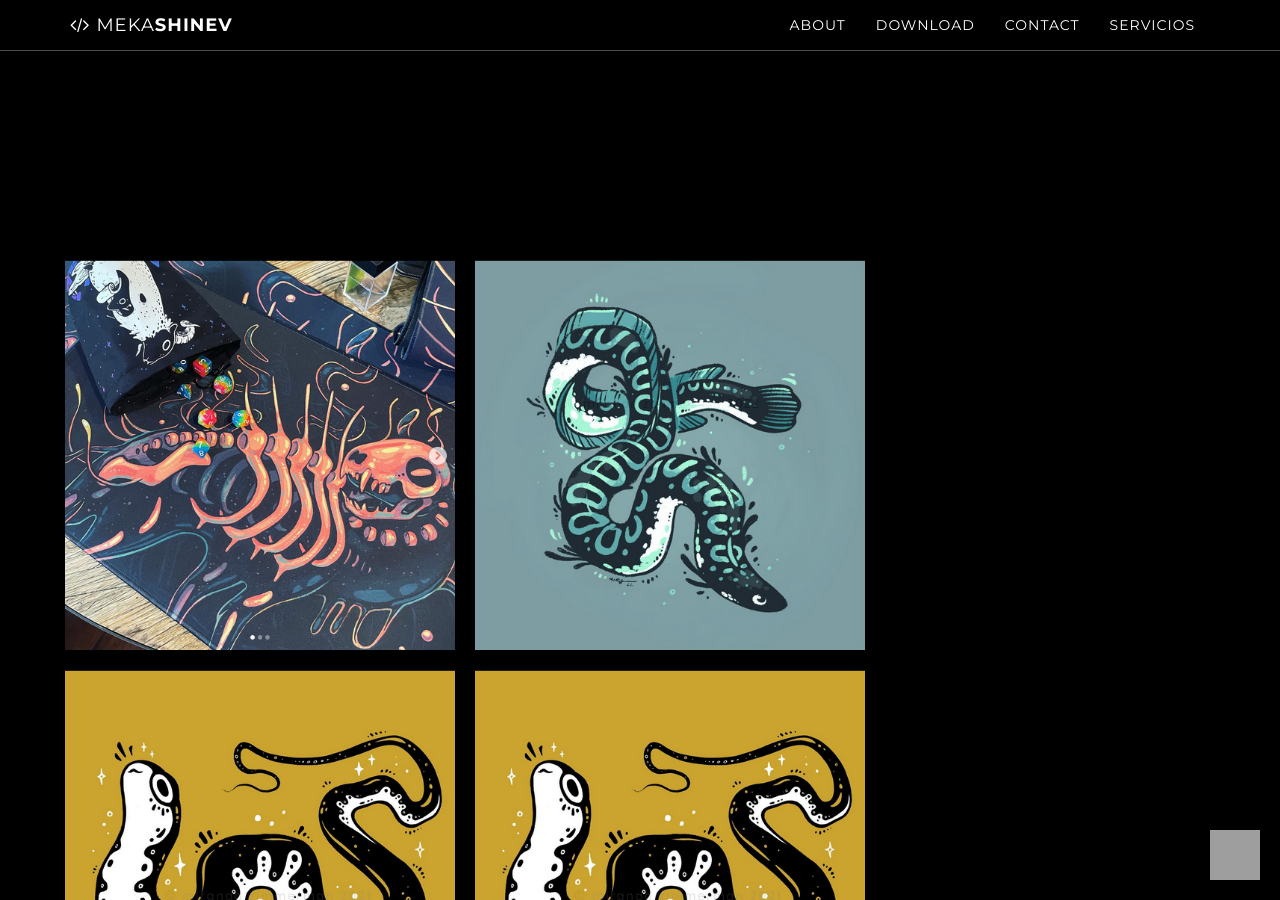
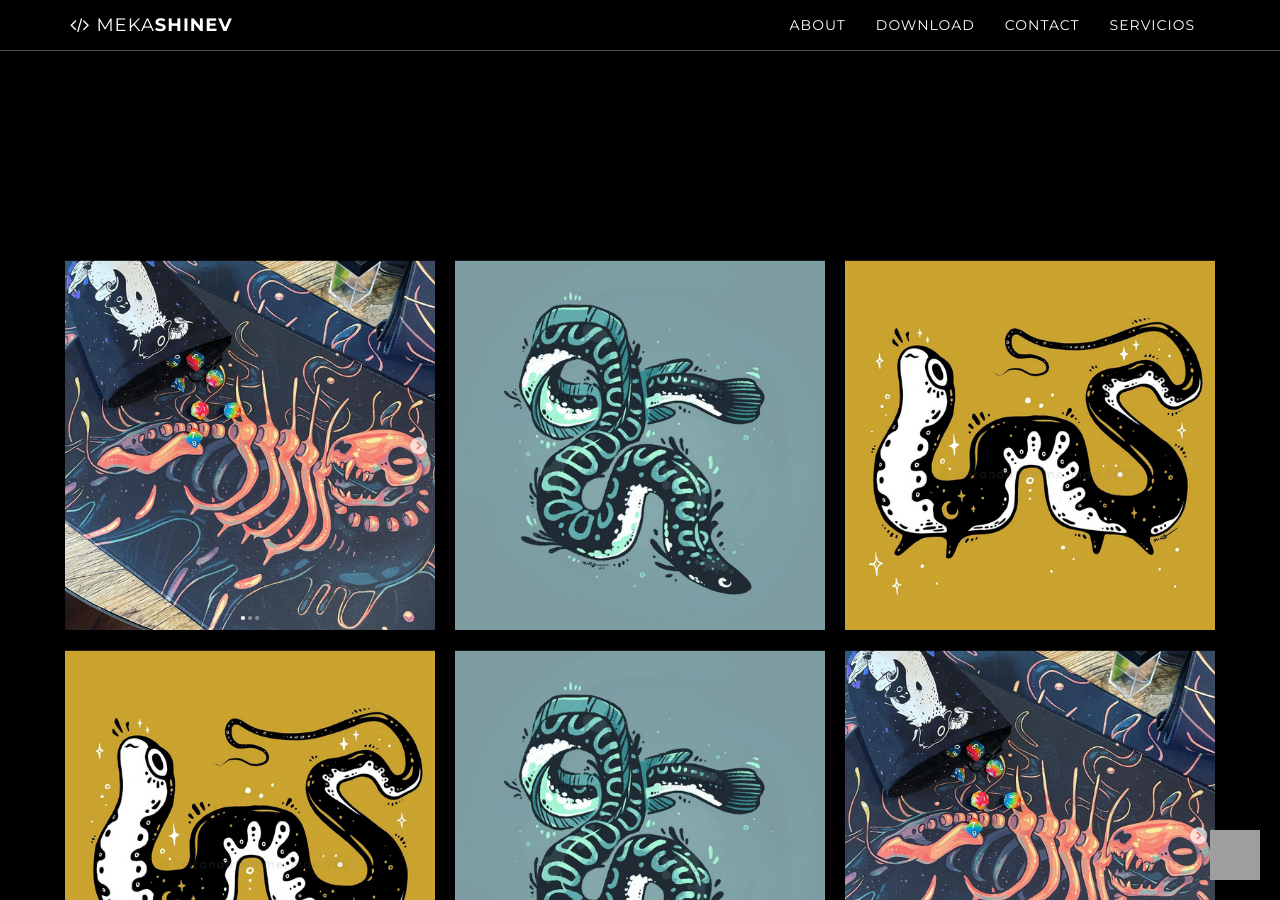
Before and after one commit to mekashinev/mekashinev.github.io, a Jekyll site: the page built from index.html, in a window 1280 px wide and 900 px high, scrolled down 850 px. Built offline with Jekyll 4.4.1, drawn with Linux system fonts in a browser that asks for light colours; grey boxes are pictures that could not be loaded.

Commit message:
Update about.html

```diff
--- a/_includes/about.html
+++ b/_includes/about.html
@@ -88,9 +88,9 @@
 }
 
 .collage-item {
-  width: calc(33.33% - 0px);
+  width: calc(33.33% - 20px);
   height: 0;
-  padding-bottom: calc(33.33% - 0px);
+  padding-bottom: calc(33.33% - 20px);
   margin: 10px;
   background-position: center;
   background-repeat: no-repeat;
```
